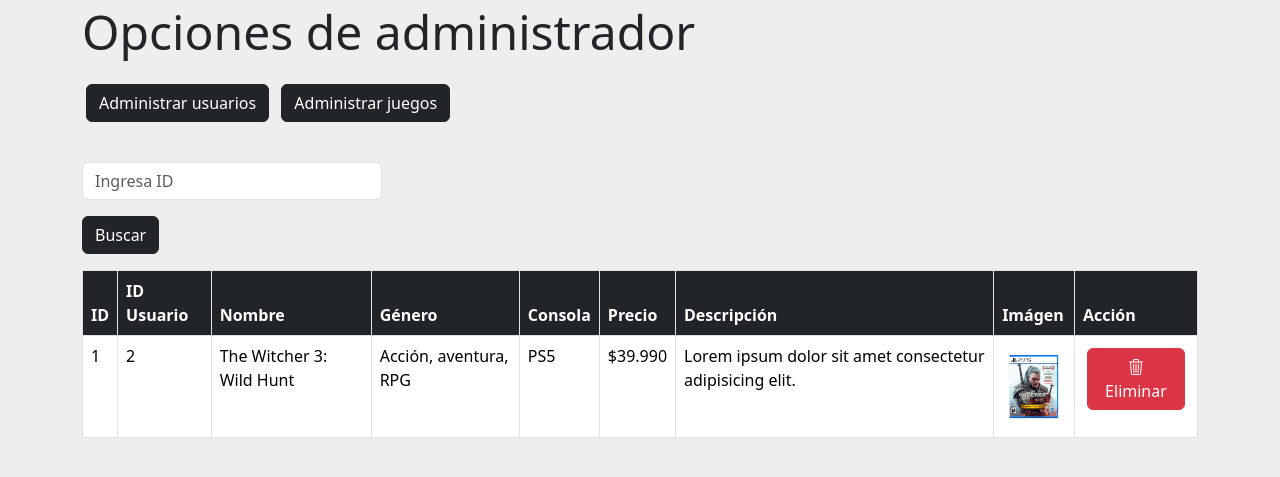
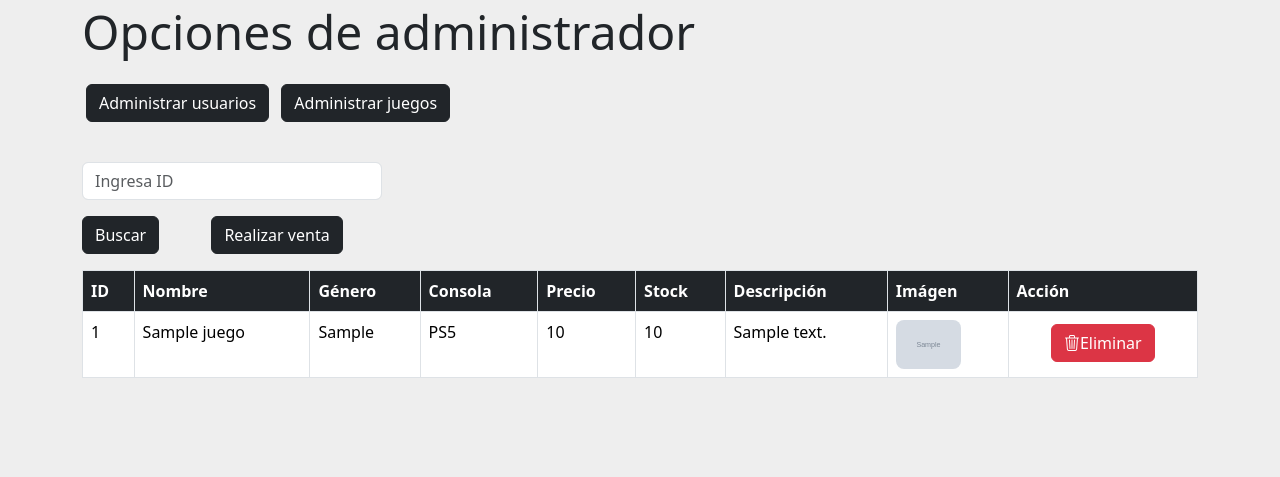
Before and after one commit to GwynbleiddOfR/gamestoreproject, a Django app: page /adminGames/ in a window 1280 px wide. Shown: the part 149-626 px from the top of the page. Run offline with Django 5.2, Linux system fonts and the light colour scheme; tables that the repository leaves empty hold one stand-in row (values such as "Sample post"); grey boxes marked "Sample" are stand-in pictures; some libraries are stand-ins or nearby versions; some web fonts are replaced.

Commit message:
listar juegos en adminGames.html OK

```diff
--- a/gamewebstore/templates/gamewebstore/adminGames.html
+++ b/gamewebstore/templates/gamewebstore/adminGames.html
@@ -16,6 +16,7 @@
                 </div>
                 <div class="col-auto">
                     <button type="submit" class="btn btn-dark mt-3">Buscar</button>
+                    <a href="{% url 'vistaVender' %}" class="btn btn-dark mt-3 mx-5">Realizar venta</a>
                 </div>
             </div>
         </form>
@@ -24,26 +25,29 @@
                 <thead>
                     <tr>
                         <th class="bg-dark text-white">ID</th>
-                        <th class="bg-dark text-white">ID Usuario</th>
                         <th class="bg-dark text-white">Nombre</th>
                         <th class="bg-dark text-white">Género</th>
                         <th class="bg-dark text-white">Consola</th>
                         <th class="bg-dark text-white">Precio</th>
+                        <th class="bg-dark text-white">Stock</th>
                         <th class="bg-dark text-white">Descripción</th>
                         <th class="bg-dark text-white">Imágen</th>
                         <th class="bg-dark text-white">Acción</th>
                     </tr>
                 </thead>
                 <tbody>
+                    {% for j in juegos %}
                         <tr>
-                        <td>1</td>
-                        <td>2</td>
-                        <td>The Witcher 3: Wild Hunt</td>
-                        <td>Acción, aventura, RPG</td>
-                        <td>PS5</td>
-                        <td>$39.990</td>
-                        <td>Lorem ipsum dolor sit amet consectetur adipisicing elit.</td>
-                        <td><img src="{% static 'gamewebstore/img/witcher3.png' %}" class="img-fluid rounded-3" style="width: 65px;" alt="Witcher3"></td>
+                            <td>{{j.id}}</td>
+                            <td>{{j.nomb_juego}}</td>
+                            <td>{{j.genero}}</td>
+                            <td>{{j.consola}}</td>
+                            <td>{{j.precio}}</td>
+                            <td>{{j.stock}}</td>
+                            <td>{{j.descripcion}}</td>
+                            <td>
+                                <img src="{{j.foto_juego.url}}" class="img-fluid rounded-3" style="width: 65px;" alt="imagen-juego">
+                            </td>
                             <td class="text-center">
                                 <a href="{% url 'deleteGame' %}">
                                     <button type="button" class="btn btn-danger d-inline-block mx-1 my-1"><i
@@ -51,6 +55,7 @@
                                 </a>
                             </td>
                         </tr>
+                    {% endfor %}
                 </tbody>
             </table>
         </div>
--- a/gamewebstore/views.py
+++ b/gamewebstore/views.py
@@ -2,6 +2,8 @@ from django.shortcuts import render
 from django.contrib.auth import logout
 from django.shortcuts import get_object_or_404, redirect
 from django.contrib.auth.models import User
+from .models import Juego
+from .forms import JuegoForm
 
 # Create your views here.
 def cerrar_sesion(request):
@@ -12,7 +14,12 @@ def index(request):
     return render(request,'gamewebstore/index.html')
 
 def adminGames(request):
-    return render(request,'gamewebstore/adminGames.html')
+    juegos=Juego.objects.all()
+    datos={
+        "juegos":juegos
+    }
+
+    return render(request,'gamewebstore/adminGames.html', datos)
 
 def administrador(request):
     return render(request,'gamewebstore/administrador.html')
@@ -54,7 +61,19 @@ def vistaCompras(request):
     return render(request,'gamewebstore/vistaCompras.html')
 
 def vistaVender(request):
-    return render(request,'gamewebstore/vistaVender.html')
+    form=JuegoForm()
+
+    if request.method=="POST":
+        form=JuegoForm(data=request.POST,files=request.FILES)
+        if form.is_valid():
+            form.save()
+            return redirect(to="adminGames")
+
+    datos={
+        "form":form
+    }
+
+    return render(request,'gamewebstore/vistaVender.html', datos)
 
 def vistaVentas(request):
     return render(request,'gamewebstore/vistaVentas.html')
```
Also changed, not shown: gamewebstore/forms.py (added, +9 -0 lines). Lines whose indentation alone changed are shown as unchanged.
